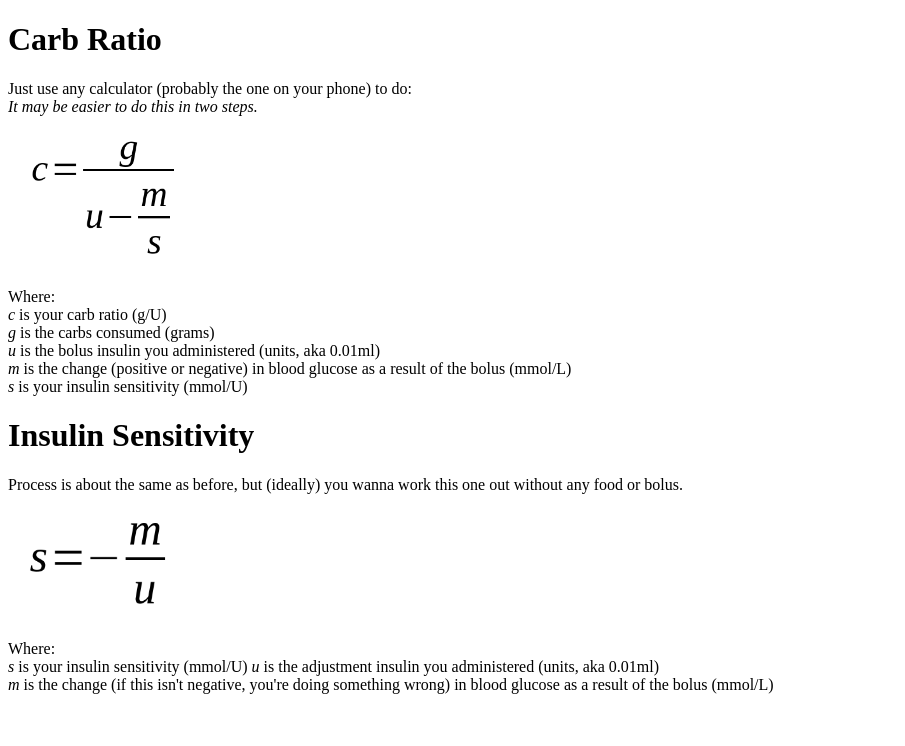
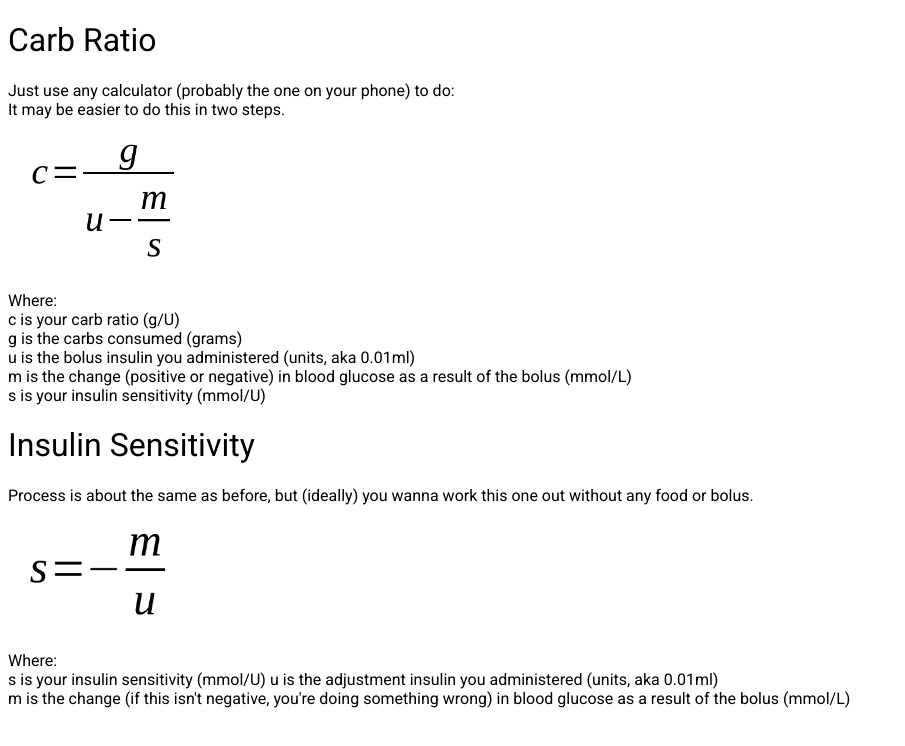
Before and after one commit to Lexicled/diabetes_calculator, a SvelteKit app: page /ratio in a window 1280 px wide. Shown: the top 746 px of the page, without its empty margins (0-905 px from the left). Built offline with nearby package versions, Linux system fonts and the light colour scheme.

Commit message:
Attempted to add global CSS

```diff
--- /dev/null
+++ b/src/lib/global.css
@@ -0,0 +1,10 @@
+@import url('https://fonts.googleapis.com/css2?family=Roboto:ital,wght@0,100..900;1,100..900&display=swap');
+
+* {
+    font-family: "Roboto", sans-serif;
+    font-optical-sizing: auto;
+    font-weight: normal;
+    font-style: normal;
+    font-variation-settings:
+    "wdth" 100;
+}
--- a/src/routes/+page.svelte
+++ b/src/routes/+page.svelte
@@ -83,6 +83,8 @@
     });
 </script>
 
+<link rel="stylesheet" src="./lib/global.css">
+
 <div>
     <h1>Diabetes Calculator</h1>
 
--- a/src/routes/ratio/+page.svelte
+++ b/src/routes/ratio/+page.svelte
@@ -1,7 +1,10 @@
 <script>
-    import carb_ratio from "$lib/assets/carb_ratio.png"
-    import insulin_sensitivity from "$lib/assets/insulin_sensitivity.png"
+    import carb_ratio from "$lib/assets/carb_ratio.png";
+    import insulin_sensitivity from "$lib/assets/insulin_sensitivity.png";
+    import globalCss from "$lib/global.css";
 </script>
+
+<link rel="stylesheet" src="./lib/global.css">
 
 <style>
     img {
--- a/src/routes/what-tf-is-x/+page.svelte
+++ b/src/routes/what-tf-is-x/+page.svelte
@@ -1,3 +1,9 @@
+<script>
+    import globalCss from "$lib/global.css";
+</script>
+
+<link rel="stylesheet" src="./lib/global.css">
+
 <div>
     <h1>What is/how do I calculate <i>[x]</i>?</h1>
     <ul>
```
Also changed, not shown: src/routes/time/+page.svelte (+5 -3 lines).
